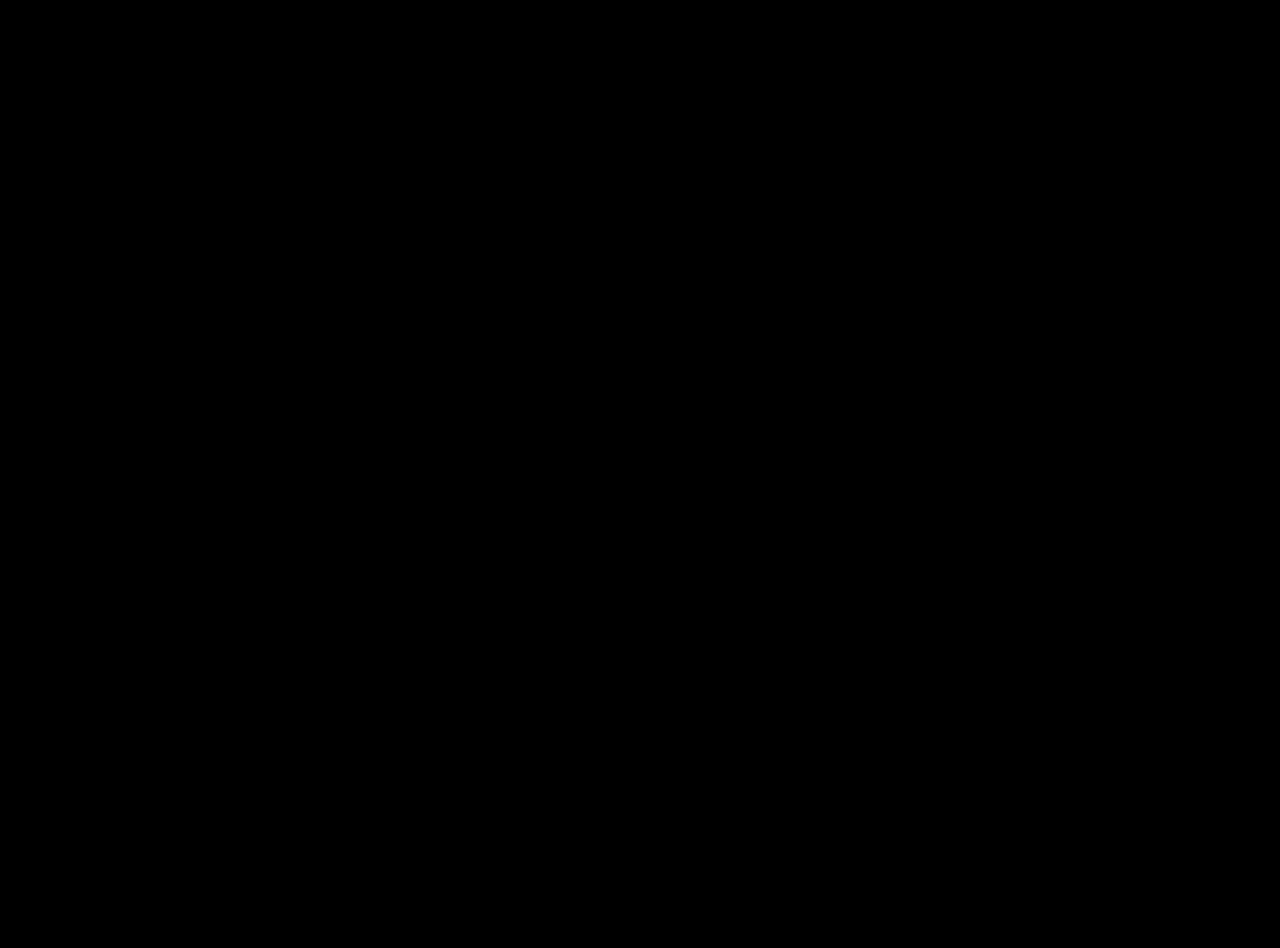
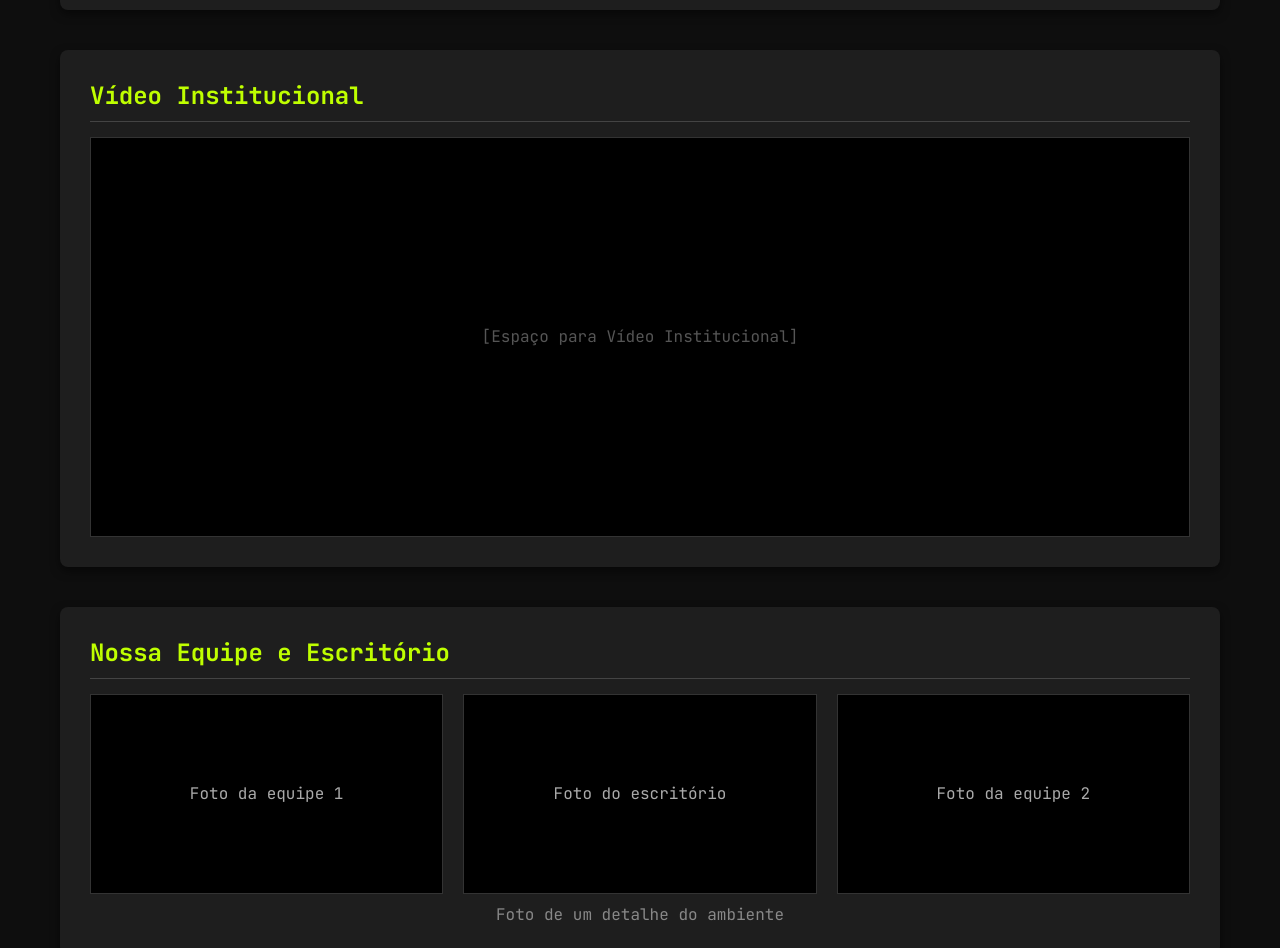
Before and after one commit to EstelaLacerda/store-project, a React app in the folder frontend/: page /about in a window 1280 px wide. Before the commit this address had no page. Shown: the part 220-1168 px from the top of the page. Before the commit the page ends 800 px from the top, so only its background shows below. Built offline with nearby package versions, Linux system fonts and the light colour scheme; the HTML template or start-up script is replaced by a standard one.

Commit message:
add: crating the About page

```diff
--- a/frontend/src/App.jsx
+++ b/frontend/src/App.jsx
@@ -2,6 +2,7 @@ import { BrowserRouter as Router, Route, Routes } from 'react-router-dom';
 import Index from './pages/Index';
 import Register from './pages/Register';
 import ChangePassword from './pages/changePassword';
+import About from './pages/About';
 
 function App() {
   return (
@@ -10,6 +11,7 @@ function App() {
         <Route path='/' element={<Index />} />
         <Route path='/cadastro' element={<Register />} />
         <Route path='/change-password' element={<ChangePassword />} />
+        <Route path='/about' element={<About />} />
       </Routes>
     </Router>
   )
--- /dev/null
+++ b/frontend/src/pages/About.jsx
@@ -0,0 +1,128 @@
+import React from 'react';
+import Header from '../components/Header'; // Certifique-se que o caminho está certo
+import './style/About.css';
+
+export default function About() {
+  return (
+    <div className="about-page">
+      <Header />
+
+      <main className="about-container">
+
+        {/* Seção 1: Nossa História */}
+        <section className="about-section">
+          <h2 className="section-title">Nossa História</h2>
+          <p className="about-text">
+            Lorem ipsum dolor sit amet. At cupiditate voluptates qui consectetur voluptates qui corporis expedita ut atque explicabo ut natus similique sit debitis saepe. Nam dicta corporis quo aliquid animi non vitae ratione in voluptas cupiditate in voluptatem dolore?
+          </p>
+        </section>
+
+        {/* Seção 2: Vídeo Institucional */}
+        <section className="about-section">
+          <h2 className="section-title">Vídeo Institucional</h2>
+          <div className="video-placeholder">
+            {/* Aqui viria uma tag <iframe> do Youtube futuramente */}
+            [Espaço para Vídeo Institucional]
+          </div>
+        </section>
+
+        {/* Seção 3: Equipe e Escritório */}
+        <section className="about-section">
+          <h2 className="section-title">Nossa Equipe e Escritório</h2>
+          <div className="team-gallery">
+            <div className="team-img-box">Foto da equipe 1</div>
+            <div className="team-img-box">Foto do escritório</div>
+            <div className="team-img-box">Foto da equipe 2</div>
+          </div>
+          <div style={{textAlign: 'center', marginTop: '10px', color: '#888'}}>
+             Foto de um detalhe do ambiente
+          </div>
+        </section>
+
+        {/* Seção 4: Nossos Serviços */}
+        <section className="about-section">
+          <h2 className="section-title">Nossos Serviços de TI</h2>
+          <div className="services-grid">
+
+            <div className="service-card">
+              <h3>Consultoria Estratégica</h3>
+              <p>Lorem ipsum dolor sit amet. At cupiditate voluptates qui consectetur voluptates qui corporis expedita ut atque explicabo.</p>
+            </div>
+
+            <div className="service-card">
+              <h3>Desenvolvimento de Software</h3>
+              <p>Lorem ipsum dolor sit amet. At cupiditate voluptates qui consectetur voluptates qui corporis expedita ut atque explicabo.</p>
+            </div>
+
+            <div className="service-card">
+              <h3>Suporte e Manutenção</h3>
+              <p>Lorem ipsum dolor sit amet. At cupiditate voluptates qui consectetur voluptates qui corporis expedita ut atque explicabo.</p>
+            </div>
+
+          </div>
+        </section>
+
+        {/* Seção 5: Fundadores (Tabela) */}
+        <section className="about-section">
+          <h2 className="section-title">Os Fundadores</h2>
+          <table className="founders-table">
+            <thead>
+              <tr>
+                <th>Cargo</th>
+                <th>Nome</th>
+                <th>Breve Currículo</th>
+              </tr>
+            </thead>
+            <tbody>
+              <tr>
+                <td>CEO & Co-founder</td>
+                <td>Paulo Campos</td>
+                <td>Especialista em Gestão de Projetos de TI com 15 anos de experiência no mercado.</td>
+              </tr>
+              <tr>
+                <td>CTO & Co-founder</td>
+                <td>Estela Lacerda</td>
+                <td>Arquiteto de Software com foco em soluções cloud e desenvolvimento ágil.</td>
+              </tr>
+              <tr>
+                <td>COO & Co-founder</td>
+                <td>Ronaldo Nazário</td>
+                <td>Expert em Operações e Infraestrutura de TI, campeão da copa de 2002.</td>
+              </tr>
+            </tbody>
+          </table>
+        </section>
+
+      </main>
+
+      {/* Footer (Rodapé) */}
+      <footer className="about-footer">
+        <div className="footer-content">
+          <div className="footer-section">
+            <h4>Contato</h4>
+            <p>✉ contato@techsolutions.com</p>
+            <p>📞 (00) 1234-5678</p>
+            <p>💬 (00) 91234-5678</p>
+          </div>
+
+          <div className="footer-section">
+            <h4>Endereço</h4>
+            <p>Av. Cais do Apolo, 77, Recife Antigo</p>
+            <p>Recife, PE, CEP 00000-000</p>
+          </div>
+
+          <div className="footer-section">
+            <h4>Pagamento</h4>
+            <div style={{fontSize: '2rem'}}>
+               {/* Ícones simulados com texto ou FontAwesome se tiver */}
+               💳 💳 💠 ||||
+            </div>
+          </div>
+        </div>
+        <div className="copyright">
+          Tech Solutions © 2025
+        </div>
+      </footer>
+    </div>
+  );
+}
--- a/frontend/src/pages/Index.jsx
+++ b/frontend/src/pages/Index.jsx
@@ -1,4 +1,4 @@
-import { useNavigate, Link } from "react-router-dom";
+import { useNavigate } from "react-router-dom";
 import Header from "../components/Header";
 import "./style/Index.css";
 
@@ -19,9 +19,10 @@ export default function Index() {
 
                         {/* Adicionei classes aqui ao invés de style inline */}
                         <div className="forgot-password-container">
-                            <Link to="/change-password" className="forgot-password-link">
-                                Esqueceu a senha?
-                            </Link>
+                            Esqueceu sua senha?
+                            <div onClick={() => navigate('/change-password')} className="forgot-password-link">
+                                clique aqui!
+                            </div>
                         </div>
 
                         <button type="submit" className="submit-button">Entrar</button>
--- /dev/null
+++ b/frontend/src/pages/style/About.css
@@ -0,0 +1,171 @@
+/* src/pages/style/About.css */
+
+/* Variáveis para consistência */
+.about-page {
+    --cor-fundo: #0e0e0e; /* Fundo preto da página */
+    --cor-card: #1E1E1E;   /* Fundo cinza dos blocos */
+    --cor-texto: #E0E0E0;
+    --cor-destaque: #bfff00; /* Verde Neon */
+    --borda-fina: #333;
+
+    background-color: var(--cor-fundo);
+    color: var(--cor-texto);
+    min-height: 100vh;
+    font-family: 'JetBrains Mono', monospace; /* Sua fonte padrão */
+    display: flex;
+    flex-direction: column;
+}
+
+.about-container {
+    max-width: 1200px;
+    margin: 0 auto;
+    padding: 40px 20px;
+    width: 100%;
+    box-sizing: border-box;
+    display: flex;
+    flex-direction: column;
+    gap: 40px; /* Espaço entre as seções grandes */
+}
+
+/* Estilo padrão para os "Cards" (História, Vídeo, etc) */
+.about-section {
+    background-color: var(--cor-card);
+    padding: 30px;
+    border-radius: 8px;
+    box-shadow: 0 4px 10px rgba(0,0,0,0.5);
+}
+
+.section-title {
+    color: var(--cor-destaque);
+    font-size: 1.5rem;
+    margin-bottom: 15px;
+    padding-bottom: 10px;
+    border-bottom: 1px solid #444;
+}
+
+.about-text {
+    line-height: 1.6;
+    color: #ccc;
+    font-size: 0.95rem;
+}
+
+/* Seção de Vídeo */
+.video-placeholder {
+    width: 100%;
+    height: 400px;
+    background-color: #000;
+    display: flex;
+    justify-content: center;
+    align-items: center;
+    border: 1px solid #333;
+    color: #555;
+}
+
+/* Seção de Equipe (Imagens) */
+.team-gallery {
+    display: flex;
+    justify-content: space-between;
+    gap: 20px;
+    flex-wrap: wrap;
+}
+
+.team-img-box {
+    flex: 1;
+    height: 200px;
+    background-color: #000;
+    display: flex;
+    justify-content: center;
+    align-items: center;
+    border: 1px solid #333;
+    color: #aaa;
+    min-width: 250px;
+}
+
+/* Seção de Serviços (Cards com borda verde) */
+.services-grid {
+    display: flex;
+    gap: 20px;
+    flex-wrap: wrap;
+}
+
+.service-card {
+    flex: 1;
+    background-color: #141414;
+    padding: 20px;
+    border-left: 5px solid var(--cor-destaque); /* A borda verde lateral */
+    min-width: 280px;
+}
+
+.service-card h3 {
+    color: var(--cor-destaque);
+    margin-top: 0;
+    font-size: 1.1rem;
+}
+
+.service-card p {
+    font-size: 0.9rem;
+    color: #bbb;
+    line-height: 1.5;
+}
+
+/* Seção de Fundadores (Tabela) */
+.founders-table {
+    width: 100%;
+    border-collapse: collapse;
+    margin-top: 10px;
+}
+
+.founders-table th {
+    background-color: var(--cor-destaque);
+    color: #000; /* Texto preto no fundo verde */
+    font-weight: bold;
+    text-align: left;
+    padding: 12px;
+}
+
+.founders-table td {
+    padding: 12px;
+    border: 1px solid #444;
+    font-size: 0.9rem;
+}
+
+.founders-table tr:nth-child(even) {
+    background-color: #252525; /* Listra zebrada sutil */
+}
+
+/* Footer da Página */
+.about-footer {
+    background-color: #111;
+    padding: 40px 20px;
+    border-top: 1px solid #333;
+    margin-top: auto;
+}
+
+.footer-content {
+    max-width: 1200px;
+    margin: 0 auto;
+    display: flex;
+    justify-content: space-between;
+    flex-wrap: wrap;
+    gap: 20px;
+}
+
+.footer-section h4 {
+    color: var(--cor-destaque);
+    margin-bottom: 15px;
+}
+
+.footer-section p, .footer-section div {
+    color: #fff;
+    font-size: 0.9rem;
+    line-height: 1.8;
+}
+
+.copyright {
+    text-align: center;
+    margin-top: 40px;
+    padding-top: 20px;
+    border-top: 1px solid #333;
+    color: #888;
+    font-size: 0.8rem;
+}
--- a/frontend/src/pages/style/ChangePassword.css
+++ b/frontend/src/pages/style/ChangePassword.css
@@ -1,3 +1,9 @@
+@import url('https://fonts.googleapis.com/css2?family=JetBrains+Mono:ital,wght@0,100..800;1,100..800&display=swap');
+
+* {
+    font-family: 'JetBrains Mono', monospace;
+}
+
 /* src/pages/style/ChangePassword.css */
 
 /* Variáveis locais para garantir as cores caso não estejam no global */
@@ -13,6 +19,7 @@
     min-height: 100vh;
     display: flex;
     flex-direction: column;
+    font-family: 'JetBrains Mono', monospace;
 }
 
 /* Header e Footer básicos para manter o layout */
@@ -143,3 +150,8 @@
 }
 .message-box.error { background-color: #f8d7da; color: #721c24; border: 1px solid #f5c6cb; }
 .message-box.success { background-color: #d4edda; color: #155724; border: 1px solid #c3e6cb; }
+
+/* FORÇAR A FONTE NOS INPUTS E BOTÕES */
+input, button, select, textarea {
+    font-family: 'JetBrains Mono', monospace !important;
+}
--- a/frontend/src/pages/style/Index.css
+++ b/frontend/src/pages/style/Index.css
@@ -1,8 +1,10 @@
+@import url('https://fonts.googleapis.com/css2?family=JetBrains+Mono:ital,wght@0,100..800;1,100..800&display=swap');
+
 body {
     margin: 0;
     padding: 0;
     height: 100%;
-    font-family: 'Courier New', Courier, monospace;
+    font-family: 'JetBrains Mono', monospace;
 }
 
 .full-screen-layout {
@@ -50,14 +52,14 @@ body {
 .login-form {
     display: flex;
     background-color: #1a1a1a;
-    padding: 10px;
+    padding: 40px;
     border-radius: 8px;
     flex-direction: column;
     justify-content: center;
     align-items: center;
     gap: 15px;
     width: 60%;
-    height: 35%;
+    height: auto;
 }
 
 .input-field {
@@ -117,15 +119,18 @@ body {
 
 .forgot-password-container {
     width: 80%; /* Mesma largura dos inputs para alinhar */
-    text-align: right; /* Joga o texto para a direita */
+    text-align: left; /* Joga o texto para a direita */
     margin-bottom: -5px; /* Ajuste fino para não ficar longe do botão */
+    font-size: 0.9rem;
+    display: flex;
+    justify-content: space-evenly;
 }
 
 .forgot-password-link {
     color: #bfff00; /* Cor verde neon que você usou no outro arquivo */
     text-decoration: none;
     font-size: 0.9rem;
-    font-family: 'Courier New', Courier, monospace;
+    font-family: 'JetBrains Mono', monospace;
     transition: color 0.3s ease;
 }
 
@@ -133,3 +138,7 @@ body {
     color: #ffffff; /* Fica branco ao passar o mouse */
     text-decoration: underline;
 }
+
+input, button, select, textarea {
+    font-family: 'JetBrains Mono', monospace !important;
+}
```
Also changed, not shown: frontend/src/pages/changePassword.jsx (+5 -14 lines).
